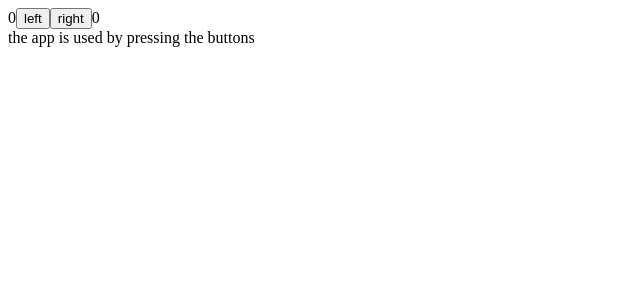
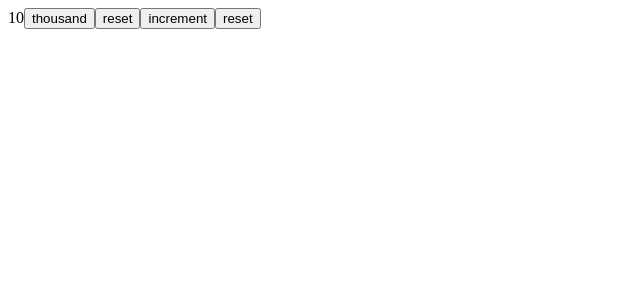
Before and after one commit to Fayyaz00/catz-react, a React (Create React App) app: page / in a window 1280 px wide. Shown: the top 300 px of the page, without its empty margins (0-640 px from the left). Built offline with nearby package versions, Linux system fonts and the light colour scheme.

Commit message:
1.d: Event Handling Revisited

```diff
--- a/src/App.js
+++ b/src/App.js
@@ -1,51 +1,28 @@
 import React, { useState } from 'react'
 
-const History = (props) => {
-  if (props.allClicks.length === 0) {
-    return (
-      <div>
-        the app is used by pressing the buttons
-      </div>
-    )
+
+// Event handlers must always be a function or a reference to a function.
+const App = () => {
+  const [value, setValue] = useState(10)
+
+  const setToValue = (newValue) => {
+    setValue(newValue)
   }
 
   return (
     <div>
-      button press history: {props.allClicks.join(' ')}
-    </div>
-  )
-}
+      {value}
+      <button onClick={() => setToValue(1000)}>
+        thousand
+      </button>
+      <button onClick={() => setToValue(0)}>
+        reset
+      </button>
+      <button onClick={() => setToValue(value + 1)}>
+        increment
+      </button>
+      <button onClick={() => setToValue(0)}>reset</button>
 
-const Button = ({ handleClick, text }) => (
-  <button onClick={handleClick}>
-    {text}
-  </button>
-)
-
-const App = () => {
-  const [left, setLeft] = useState(0)
-  const [right, setRight] = useState(0)
-  const [allClicks, setAll] = useState([])
-
-  const handleLeftClick = () => {
-    setAll(allClicks.concat('L'))
-    setLeft(left + 1)
-  }
-
-  const handleRightClick = () => {
-    setAll(allClicks.concat('R'))
-    setRight(right + 1)
-  }
-
-  // debugger
-
-  return (
-    <div>
-      {left}
-      <Button handleClick={handleLeftClick} text='left' />
-      <Button handleClick={handleRightClick} text='right' />
-      {right}
-      <History allClicks={allClicks} />
     </div>
   )
 }
```
